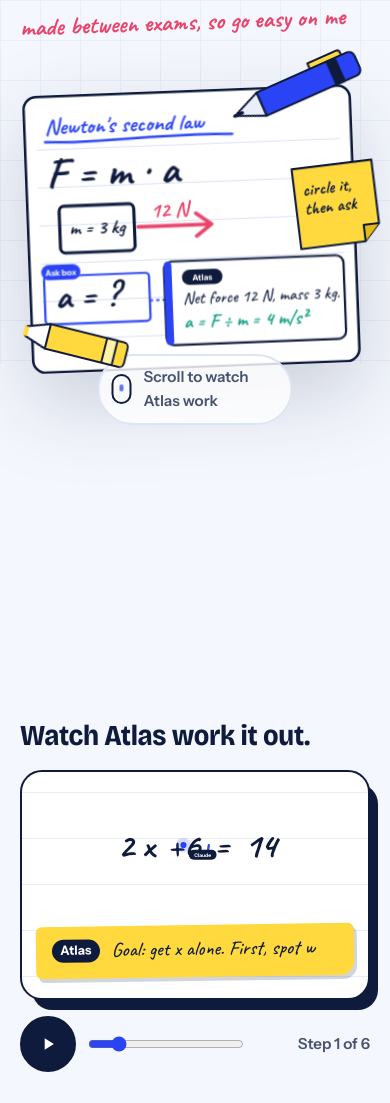
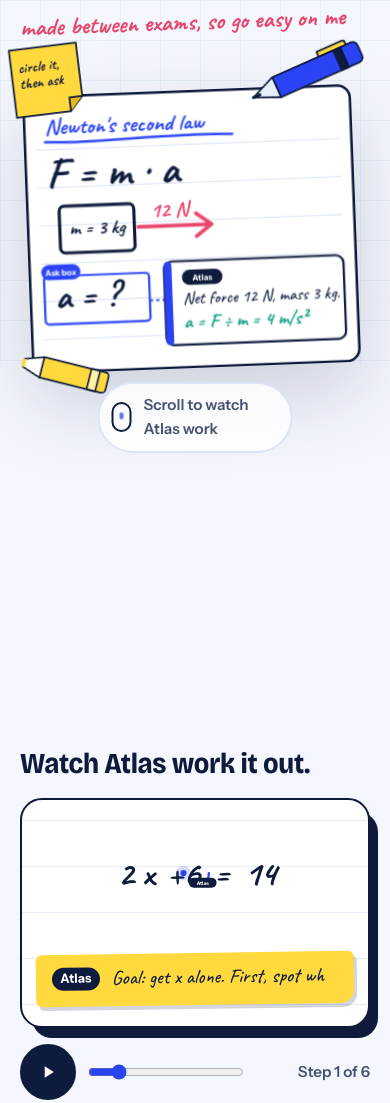
Before and after one commit to GhostinMotion/law7, a plain HTML site: page index.html in a window 390 px wide. Shown: the part 560-1663 px from the top of the page. Drawn offline with Linux system fonts and the light colour scheme.

Commit message:
Fix hero floats drifting off the page on phones and tablets, trim tall hero gap, Atlas label in the watch scene
Co-Authored-By: Claude Sonnet 5.5 <noreply@anthropic.com>
Claude-Session: https://claude.ai/code/session_013M58QKMbSfw5YhJZZanuzb

```diff
--- a/css/site.css
+++ b/css/site.css
@@ -63,8 +63,8 @@ p{margin:0}
 .deck .f-hl{width:36%;left:-8%;bottom:4%;z-index:3}
 .deck .f-note{width:25%;right:-8%;top:27%;z-index:3}
 @media(max-width:900px){
-  .hero{padding-top:96px}.hero .wrap{grid-template-columns:1fr}.deck{justify-self:center;max-width:520px;margin-top:20px}
-  .deck .f-pen{right:-2%}.deck .f-hl{left:-2%}.deck .f-note{right:-3%}
+  .hero{padding:96px 0 100px;min-height:0}.hero .wrap{grid-template-columns:1fr}.deck{justify-self:center;max-width:520px;margin-top:20px}
+  .deck .f-pen{right:-2%;top:-9%;width:40%}.deck .f-hl{left:-2%;bottom:-5%;width:30%}.deck .f-note{left:-3%;right:auto;top:-13%;width:21%}
 }
 /* the one orchestrated moment: the page writes itself */
 .draw{stroke-dasharray:1;stroke-dashoffset:1;animation:draw .9s cubic-bezier(.5,.1,.2,1) forwards;animation-delay:var(--d,0s)}
--- a/js/demo.js
+++ b/js/demo.js
@@ -28,7 +28,7 @@
   var bar=mk("line",{x1:340,x2:432,y1:Y+16,y2:Y+16,stroke:INK,"stroke-width":6,"stroke-linecap":"round",opacity:0});
   var chk=tx("check: 2(4) + 6 = 14  ✓",300,338,52,MINT);
   var cur=mk("g",{});mk("circle",{r:19,fill:"rgba(42,68,245,.18)"},cur);mk("circle",{r:8,fill:BLUE},cur);
-  var tag=mk("g",{transform:"translate(14 12)"},cur);mk("rect",{width:72,height:26,rx:13,fill:INK},tag);var tl=mk("text",{x:36,y:14,"text-anchor":"middle","dominant-baseline":"central","font-family":"Instrument, sans-serif","font-size":13,"font-weight":700,fill:"#fff"},tag);tl.textContent="Claude";
+  var tag=mk("g",{transform:"translate(14 12)"},cur);mk("rect",{width:72,height:26,rx:13,fill:INK},tag);var tl=mk("text",{x:36,y:14,"text-anchor":"middle","dominant-baseline":"central","font-family":"Instrument, sans-serif","font-size":13,"font-weight":700,fill:"#fff"},tag);tl.textContent="Atlas";
 
   var last=new WeakMap();
   function op(e,o){o=Math.round(o*200)/200;if(last.get(e)!==o){last.set(e,o);e.setAttribute("opacity",o)}}
--- a/js/main.js
+++ b/js/main.js
@@ -33,7 +33,11 @@
       var r=el.getBoundingClientRect();if(r.bottom<-200||r.top>vh+200)return;
       var d=parseFloat(el.getAttribute("data-depth"))||0,mid=r.top+r.height/2-vh/2;
       var rot=el.style.transform.match(/rotate\([^)]*\)/);var rt=el.dataset.rot||(rot?rot[0]:"");el.dataset.rot=rt;
-      var dy=el.classList.contains("float")?-y*d:-mid*d;   /* hero objects start exactly where they were drawn, the rest are level when centred on screen */
+      var dy;
+      if(el.classList.contains("float")){
+        /* hero objects start exactly where they were drawn and drift a little as you scroll away. On phones and tablets the picture sits under the text, so they stay glued to their page */
+        dy=window.innerWidth<=900?0:-y*d;
+      }else dy=-mid*d;
       el.style.transform="translate3d(0,"+dy.toFixed(1)+"px,0) "+rt;
     });
   }
```
